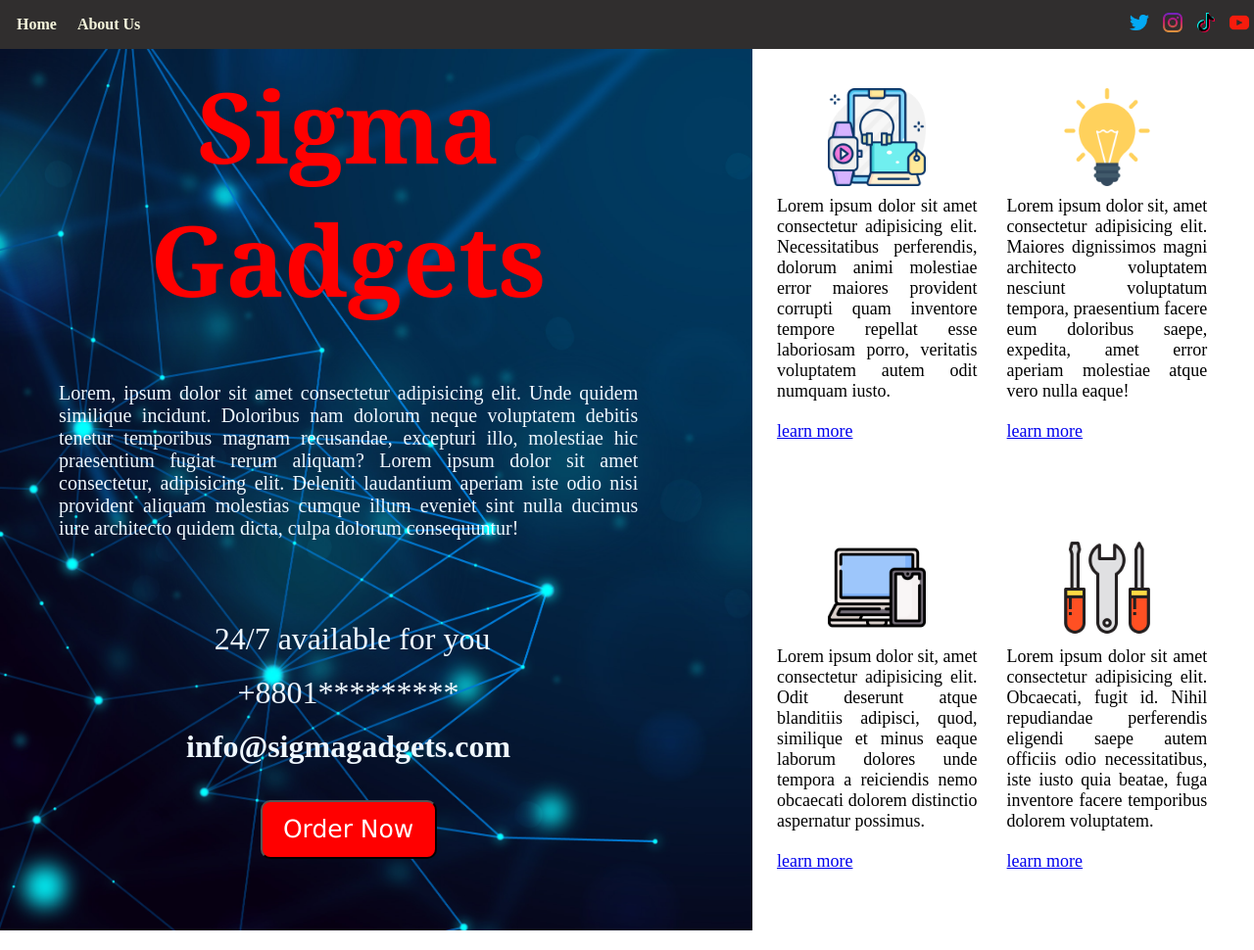
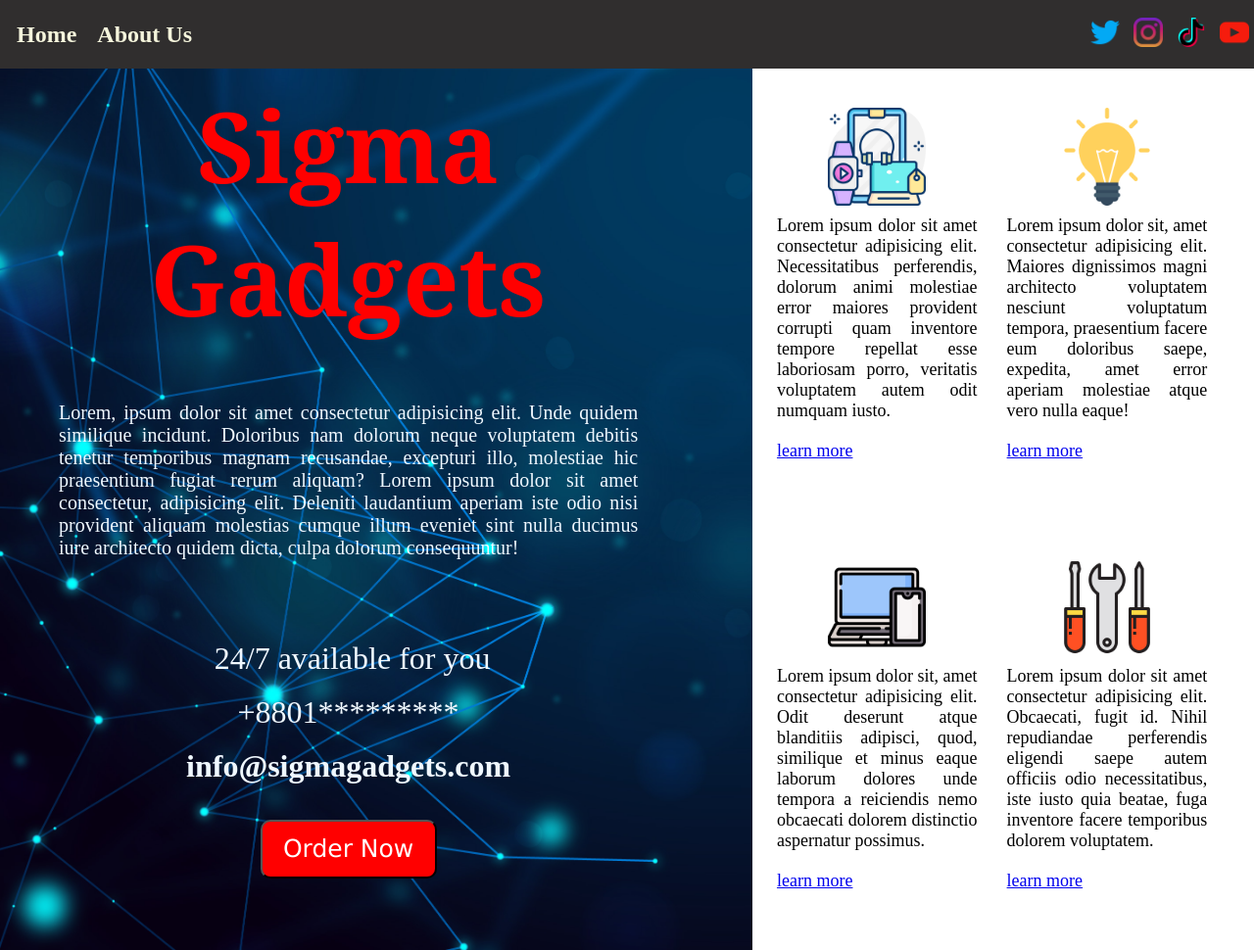
Before and after one commit to cpdminhaz/portfolio, a plain HTML site: page index.html in a window 1280 px wide. Shown: the whole page at 98% size. Drawn offline with Linux system fonts and the light colour scheme.

Commit message:
header updated

```diff
--- a/styles/index.css
+++ b/styles/index.css
@@ -9,20 +9,20 @@ h1 {
     text-align: justify;font-family: 'Times New Roman';color:aliceblue;font-size: 20px;
 }
 .header {
-    height: 50px; width: 100%; background-color:rgb(48, 46, 46);display: flex;justify-content:space-between
+    height: 70px; width: 100%; background-color:rgb(48, 46, 46);display: flex;justify-content:space-between
     ;align-items:
     center;
 }
 
 .socials {
     padding-inline:
-    5px; align-items: center;height: 20px;
+    5px; align-items: center;height: 30px;
 }
 .menus {
     display: inline-block;align-items: center ;color:beige;padding: o;
 }
 .menu {
-    padding-left: 17px;
+    padding-left: 17px;font-size: x-large;
 }
 
 .items {
```
